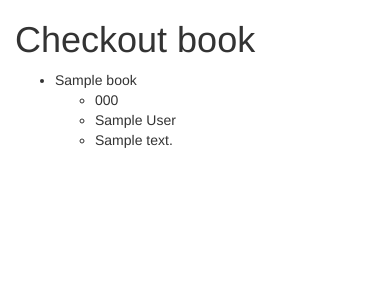
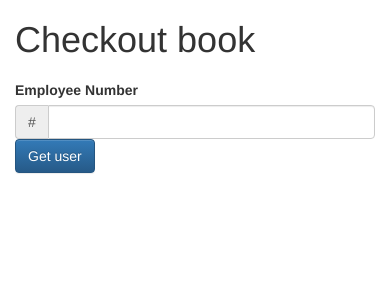
Before and after one commit to HoldYourBreath/Library, a Flask app: template library/templates/loan_book.html in a window 390 px wide. Shown: the top 300 px of the page. Run offline with Flask 2, Linux system fonts and the light colour scheme; the template is opened without the code that fills it: most values are stand-ins (such as "Sample title", 1, 10 or a date in 2020); parts of the project's set-up code (start-up, migrations or seed data) failed here and were passed over; some libraries are stand-ins or nearby versions.

Commit message:
Updates to loan api

```diff
--- a/library/api.py
+++ b/library/api.py
@@ -16,7 +16,7 @@ def list_books():
     db = database.get()
     curs = db.execute('select * from books order by book_id desc')
     books = _get_books(curs.fetchall())
-    return json.dumps(books)
+    return jsonify(books)
 
 
 @app.route('/api/books/<int:book_id>', methods=['PUT'])
@@ -73,7 +73,7 @@ def put_book(book_id):
                 book['description']))
     db.commit()
     _add_authors(book_id, book['authors'])
-    return json.dumps(_get_book(book_id))
+    return jsonify(_get_book(book_id))
 
 
 @app.route('/api/books/<int:book_id>', methods=['GET'])
--- /dev/null
+++ b/library/static/js/loan_book.js
@@ -0,0 +1,20 @@
+"use strict";
+
+
+$( document ).ready(function() {
+    $('#user_id').on('keypress', function(e) {
+        var code = e.keyCode || e.which;
+        if(code==13){
+            get_user_info();
+        }
+    });
+
+    $('#getUser').on('click', function (e) {
+        get_user_info();
+    });
+});
+
+function get_user_info(user_id) {
+    console.log("Get user information!");
+
+}
--- a/library/templates/header.html
+++ b/library/templates/header.html
@@ -3,5 +3,6 @@
     <title>{{header_title}}</title>
     <link rel="stylesheet" href="/static/node_modules/bootstrap/dist/css/bootstrap.min.css">
     <link rel="stylesheet" href="/static/node_modules/bootstrap/dist/css/bootstrap-theme.min.css">
+    <link rel="stylesheet" href="/static/css/site.css">
     <script src="/static/node_modules/jquery/dist/jquery.min.js"></script>
 </head>
--- a/library/templates/loan_book.html
+++ b/library/templates/loan_book.html
@@ -4,16 +4,28 @@
     <body>
         <div class="container">
             <h1>Checkout book</h1>
-            <ul>
-            {% for book in books %}
-            <li>{{ book['title'] }}</li>
-            <ul>
-                <li>{{ book['isbn'] }}</li>
-                <li>{{ book['authors'][0] }}</li>
-                <li>{{ book['description'] }}</li>
-            </ul>
-            {% endfor %}
-            </ul>
+            <div class="row">
+                <div class="col-md-7">
+
+                    <form class="form-inline" onsubmit="return false;">
+                        <span style="width: 50%;">
+                            <p class="bg-danger" id="error"></p>
+                        </span>
+                        <div class="form-group">
+                            <label for="isbn">Employee Number</label>
+                            <div class="input-group">
+                                <div class="input-group-addon">#</div>
+                                <input type="text" class="form-control" id="user_id" placeholder="">
+                            </div>
+                            <button type="button" id="getUser" class="btn btn-primary">Get user</button>
+                        </div>
+                    </form>
+                </div>
+                <div id="userInfo" class="col-md-5">
+                    <span id="userName"></span>
+                </div>
+            </div>
         </div>
+    <script src="/static/js/loan_book.js"></script>
     </body>
 </html>
```
Also changed, not shown: library/api_loan.py (+27 -19 lines), tests/test_loan_api.py (deleted, +0 -1 lines), library/static/css/site.css (added).
